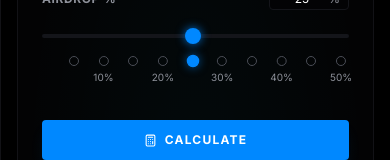
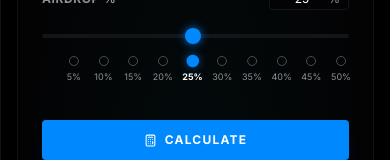
Before and after one commit to the-eyecon/variational-dashboard, a Next.js app: page /airdrop in a window 390 px wide. Shown: the part 503-663 px from the top of the page. Built offline with nearby package versions, Linux system fonts and the light colour scheme.

Commit message:
fixed airdrop mobile view

```diff
--- a/src/app/airdrop/page.tsx
+++ b/src/app/airdrop/page.tsx
@@ -488,9 +488,8 @@ export default function AirdropPage() {
                           />
                           <span
                             className={cn(
-                              "text-[10px] sm:text-xs font-mono select-none mt-1 transition-colors",
-                              airdropPercent === val ? "text-white font-bold" : "text-[#8E919A]",
-                              (val % 10 !== 0) && "hidden sm:inline"
+                              "text-[9px] sm:text-xs font-mono select-none mt-1 transition-colors",
+                              airdropPercent === val ? "text-white font-bold" : "text-[#8E919A]"
                             )}
                           >
                             {val}%
```
